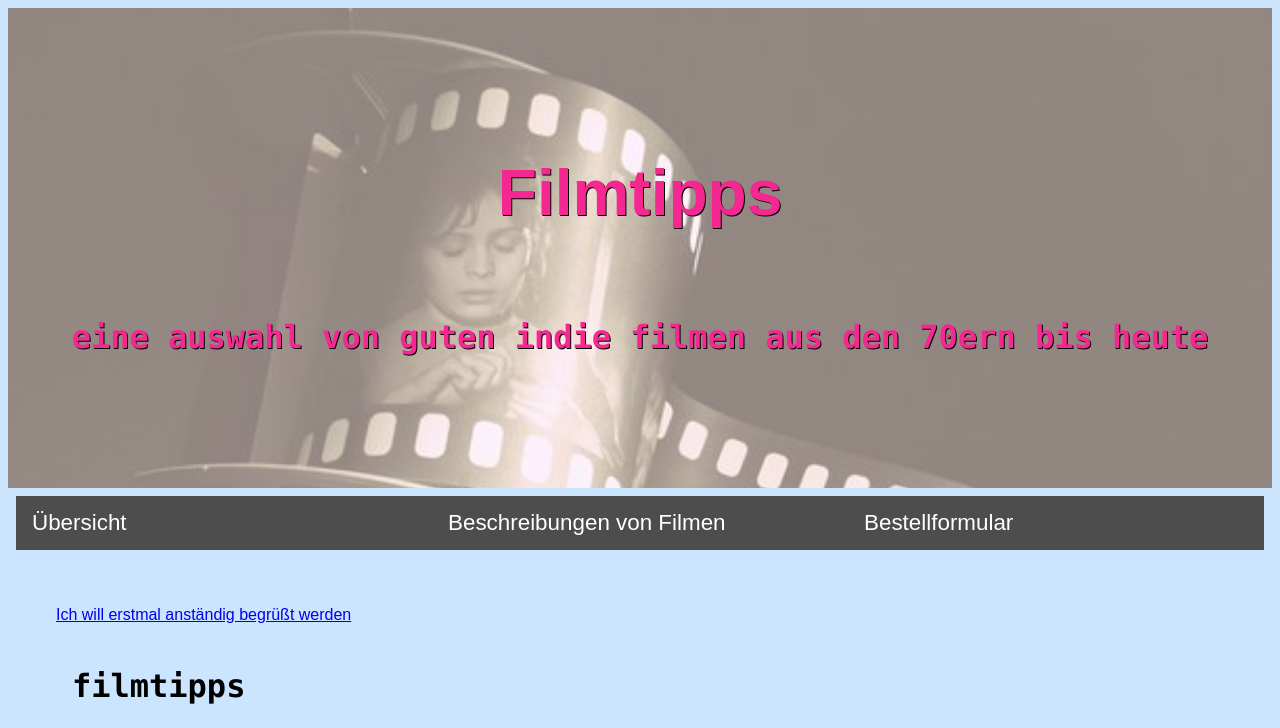
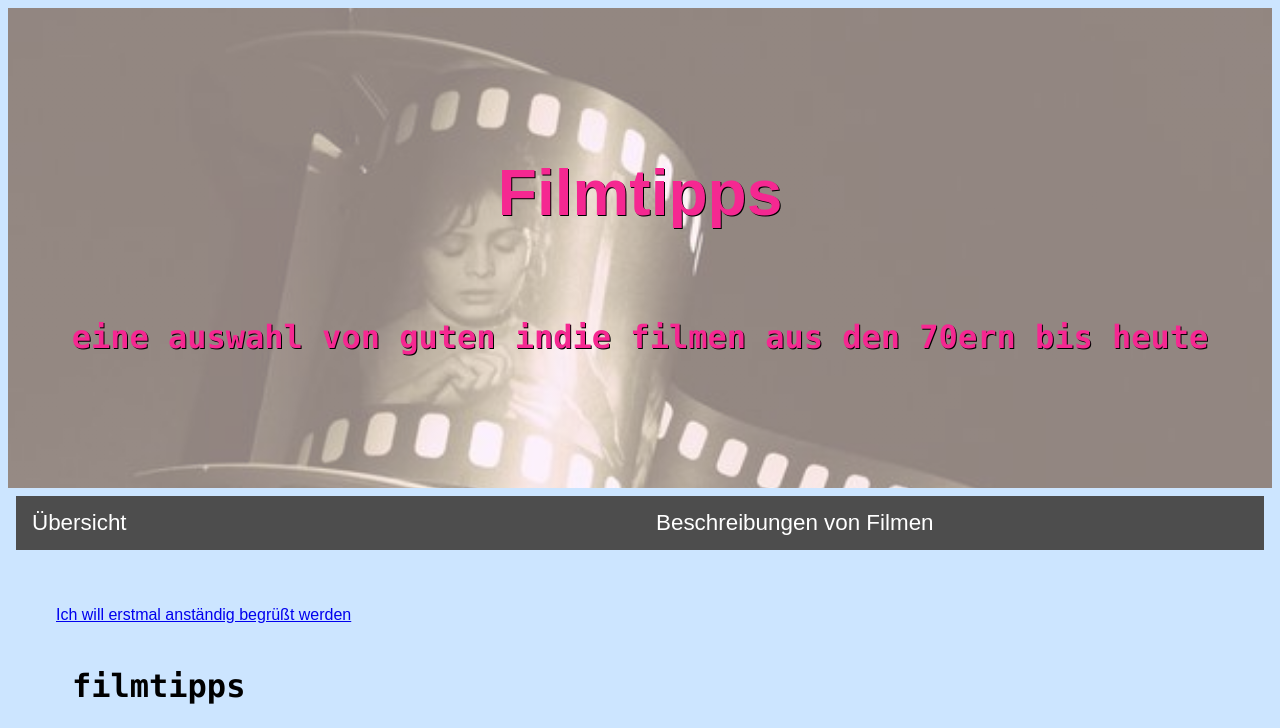
Before and after one commit to apfelminze/movies, a plain HTML site: page index.html in a window 1280 px wide. Shown: the top 728 px of the page. Drawn offline with Linux system fonts and the light colour scheme; files whose address does not match are found by name.

Commit message:
Update index.html

```diff
--- a/index.html
+++ b/index.html
@@ -25,7 +25,6 @@
                 <!-- Verlinkungen innerhalb des Dokumentes beginnen mit einem #. -->
                 <div><a href="#uebersicht">Übersicht</a></div>
                 <div><a href="#beschreibungen">Beschreibungen von Filmen</a></div>
-                <div><a href="#formular">Bestellformular</a></div>
         </nav>
         <main>
 		<a href="#" onclick="window.alert('Guten Tag, liebe Filmfreund*in!');">
```
